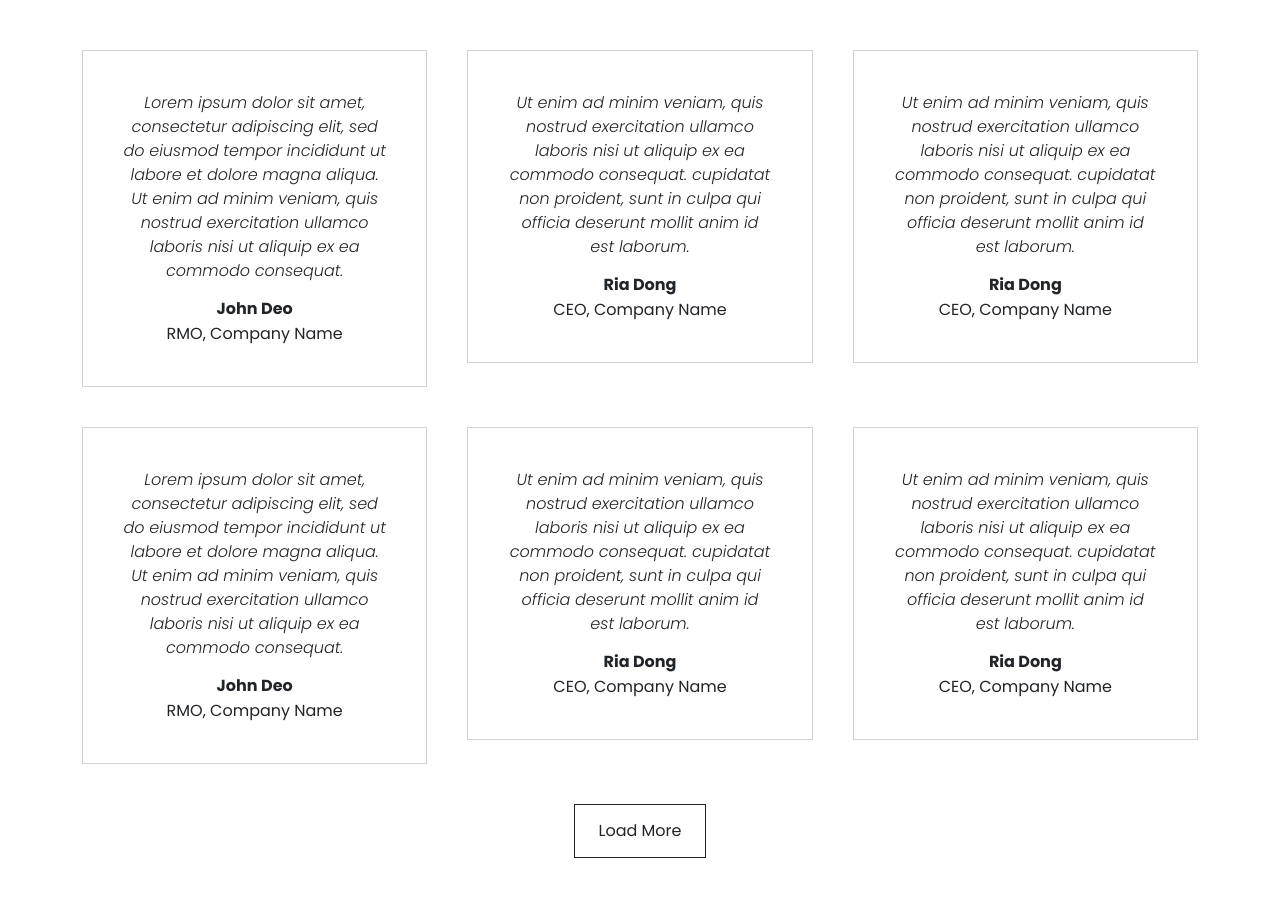
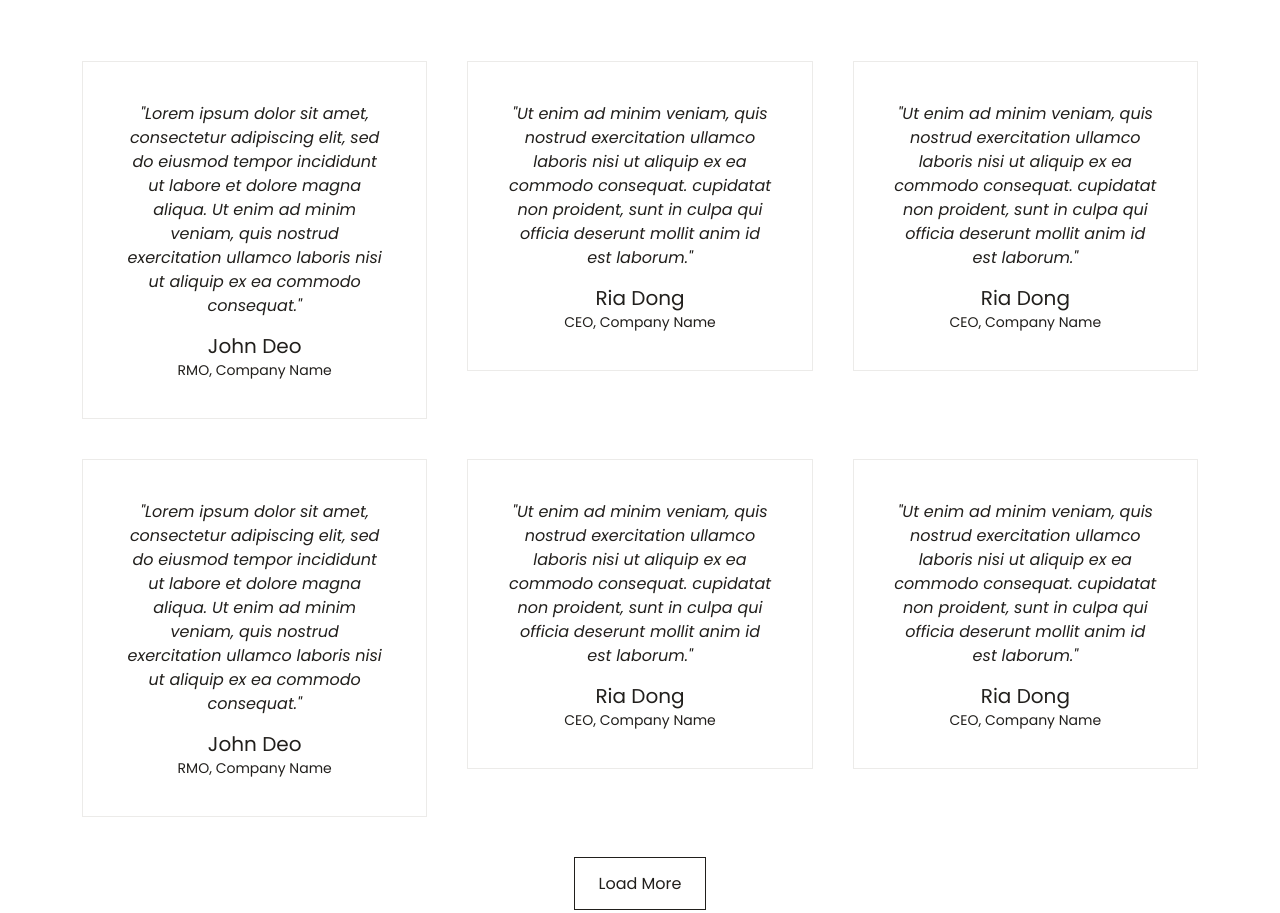
Before and after one commit to codescandy/furnish-bootstrap-template, a website built with Vite: page src/testimonials.html in a window 1280 px wide. Shown: the part 330-1243 px from the top of the page. Built offline with nearby package versions, Linux system fonts and the light colour scheme.

Commit message:
updated pages

```diff
--- a/src/assets/scss/_variables.scss
+++ b/src/assets/scss/_variables.scss
@@ -1,6 +1,21 @@
 // Example: override Bootstrap color variables
+
+$gray-50: #f6f5f4 !default;
+$gray-100: #ecebe9 !default;
+$gray-200: #dad7d2 !default;
+$gray-300: #c5c0b9 !default;
+$gray-400: #b3aca3 !default;
+$gray-500: #a0988d !default;
+$gray-600: #837a6d !default;
+$gray-700: #615b51 !default;
+$gray-800: #433e38 !default;
+$gray-900: #211f1c !default;
+$gray-950: #11100e !default;
 $primary: #000;
 $secondary: #d47f31;
+$light: $gray-100 !default;
+$border-color: $gray-100 !default;
+$border-color-translucent:   $gray-100 !default;
 
 $enable-negative-margins: true !default;
 $enable-rounded:              false !default;
@@ -54,11 +69,18 @@ $spacers: (
 
 $font-family-base: 'Poppins', sans-serif !default;
 $font-size-root:              null !default;
-$font-size-base:              .875 !default; // Assumes the browser default, typically `16px`
-$font-size-sm:                $font-size-base * .65 !default;
+$font-size-base:              1rem !default; // Assumes the browser default, typically `16px`
+$font-size-sm:                $font-size-base * .85 !default;
 $font-size-lg:                $font-size-base * 1.25 !default;
 
 $font-xs: 0.75rem !default;
+
+$h1-font-size:                $font-size-base * 2.5 !default;
+$h2-font-size:                $font-size-base * 2 !default;
+$h3-font-size:                $font-size-base * 1.75 !default;
+$h4-font-size:                $font-size-base * 1.5 !default;
+$h5-font-size:                $font-size-base * 1.25 !default;
+$h6-font-size:                $font-size-base !default;
 
 // scss-docs-start border-radius-variables
 
--- a/src/testimonials.html
+++ b/src/testimonials.html
@@ -75,12 +75,12 @@
  <div class="card  ">
             <div class="card-body p-6">
               <div class="text-center">
-              <p class="fst-italic lead">
-                Lorem ipsum dolor sit amet, consectetur adipiscing elit, sed do eiusmod tempor incididunt ut labore et dolore magna aliqua. Ut enim ad minim veniam, quis nostrud exercitation ullamco laboris nisi ut aliquip ex ea commodo consequat.
+              <p class="fst-italic ">
+                "Lorem ipsum dolor sit amet, consectetur adipiscing elit, sed do eiusmod tempor incididunt ut labore et dolore magna aliqua. Ut enim ad minim veniam, quis nostrud exercitation ullamco laboris nisi ut aliquip ex ea commodo consequat."
               </p>
-              <div>
-                <h4 class="fs-5 mb-1 fw-bold">John Deo</h4>
-                <span>RMO, Company Name</span>
+              <div class="lh-1">
+                <h4 class="fs-5 mb-1">John Deo</h4>
+                <small>RMO, Company Name</small>
               </div>
               </div>
 
@@ -93,12 +93,12 @@
  <div class="card  ">
             <div class="card-body p-6">
               <div class="text-center">
-              <p class="fst-italic lead">
-                Ut enim ad minim veniam, quis nostrud exercitation ullamco laboris nisi ut aliquip ex ea commodo consequat. cupidatat non proident, sunt in culpa qui officia deserunt mollit anim id est laborum.
+              <p class="fst-italic">
+                "Ut enim ad minim veniam, quis nostrud exercitation ullamco laboris nisi ut aliquip ex ea commodo consequat. cupidatat non proident, sunt in culpa qui officia deserunt mollit anim id est laborum."
               </p>
-              <div>
-                <h4 class="fs-5 mb-1 fw-bold">Ria Dong</h4>
-                <span>CEO, Company Name</span>
+              <div class="lh-1">
+                <h4 class="fs-5 mb-1">Ria Dong</h4>
+                <small>CEO, Company Name</small>
               </div>
               </div>
 
@@ -111,12 +111,12 @@
  <div class="card  ">
             <div class="card-body p-6">
               <div class="text-center">
-              <p class="fst-italic lead">
-                Ut enim ad minim veniam, quis nostrud exercitation ullamco laboris nisi ut aliquip ex ea commodo consequat. cupidatat non proident, sunt in culpa qui officia deserunt mollit anim id est laborum.
+              <p class="fst-italic">
+                "Ut enim ad minim veniam, quis nostrud exercitation ullamco laboris nisi ut aliquip ex ea commodo consequat. cupidatat non proident, sunt in culpa qui officia deserunt mollit anim id est laborum."
               </p>
-              <div>
-                <h4 class="fs-5 mb-1 fw-bold">Ria Dong</h4>
-                <span>CEO, Company Name</span>
+             <div class="lh-1">
+                <h4 class="fs-5 mb-1">Ria Dong</h4>
+                <small>CEO, Company Name</small>
               </div>
               </div>
 
@@ -129,12 +129,12 @@
  <div class="card  ">
             <div class="card-body p-6">
               <div class="text-center">
-              <p class="fst-italic lead">
-                Lorem ipsum dolor sit amet, consectetur adipiscing elit, sed do eiusmod tempor incididunt ut labore et dolore magna aliqua. Ut enim ad minim veniam, quis nostrud exercitation ullamco laboris nisi ut aliquip ex ea commodo consequat.
+              <p class="fst-italic">
+                "Lorem ipsum dolor sit amet, consectetur adipiscing elit, sed do eiusmod tempor incididunt ut labore et dolore magna aliqua. Ut enim ad minim veniam, quis nostrud exercitation ullamco laboris nisi ut aliquip ex ea commodo consequat."
               </p>
-              <div>
-                <h4 class="fs-5 mb-1 fw-bold">John Deo</h4>
-                <span>RMO, Company Name</span>
+              <div class="lh-1">
+                <h4 class="fs-5 mb-1">John Deo</h4>
+                <small>RMO, Company Name</small>
               </div>
               </div>
 
@@ -147,12 +147,12 @@
  <div class="card  ">
             <div class="card-body p-6">
               <div class="text-center">
-              <p class="fst-italic lead">
-                Ut enim ad minim veniam, quis nostrud exercitation ullamco laboris nisi ut aliquip ex ea commodo consequat. cupidatat non proident, sunt in culpa qui officia deserunt mollit anim id est laborum.
+              <p class="fst-italic">
+                "Ut enim ad minim veniam, quis nostrud exercitation ullamco laboris nisi ut aliquip ex ea commodo consequat. cupidatat non proident, sunt in culpa qui officia deserunt mollit anim id est laborum."
               </p>
-              <div>
-                <h4 class="fs-5 mb-1 fw-bold">Ria Dong</h4>
-                <span>CEO, Company Name</span>
+              <div class="lh-1">
+                <h4 class="fs-5 mb-1">Ria Dong</h4>
+                <small>CEO, Company Name</small>
               </div>
               </div>
 
@@ -165,12 +165,12 @@
  <div class="card  ">
             <div class="card-body p-6">
               <div class="text-center">
-              <p class="fst-italic lead">
-                Ut enim ad minim veniam, quis nostrud exercitation ullamco laboris nisi ut aliquip ex ea commodo consequat. cupidatat non proident, sunt in culpa qui officia deserunt mollit anim id est laborum.
+              <p class="fst-italic">
+                "Ut enim ad minim veniam, quis nostrud exercitation ullamco laboris nisi ut aliquip ex ea commodo consequat. cupidatat non proident, sunt in culpa qui officia deserunt mollit anim id est laborum."
               </p>
-              <div>
-                <h4 class="fs-5 mb-1 fw-bold">Ria Dong</h4>
-                <span>CEO, Company Name</span>
+              <div class="lh-1">
+                <h4 class="fs-5 mb-1">Ria Dong</h4>
+                <small>CEO, Company Name</small>
               </div>
               </div>
 
```
Also changed, not shown: src/about.html (+17 -8 lines), src/contact.html (+11 -11 lines), src/index.html (+8 -8 lines), src/products.html (+23 -12 lines).
